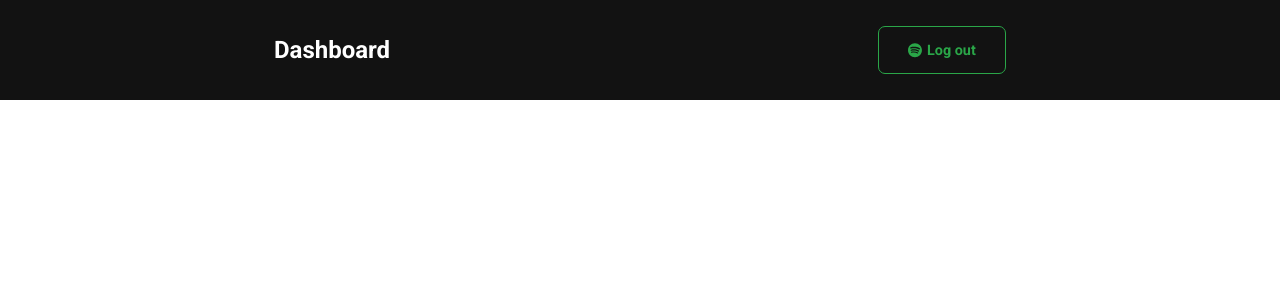
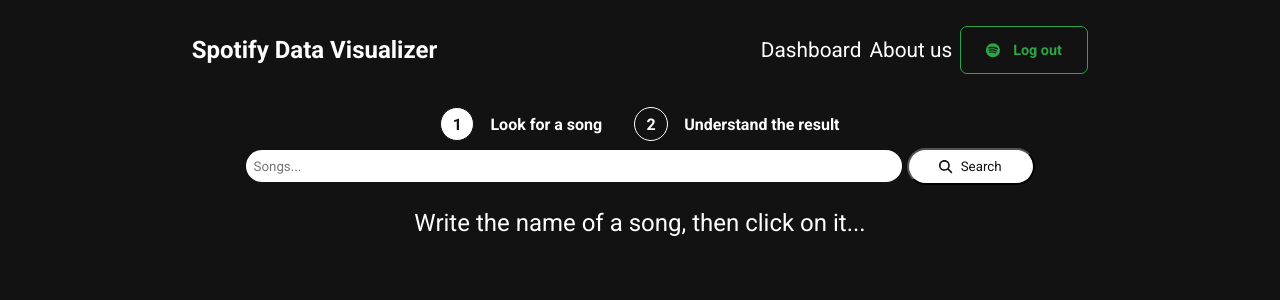
Before and after one commit to GuidoRial/spotify-data-frontend, a Vue app: page /dashboard/track-audio-features in a window 1280 px wide. Shown: the top 300 px of the page. Built offline with nearby package versions, Linux system fonts and the light colour scheme.

Commit message:
Clean code, add basic dashboard UI and getTrackAudioFeatures section

```diff
--- a/src/components/Navbar.vue
+++ b/src/components/Navbar.vue
@@ -1,9 +1,13 @@
 <template>
   <nav class="navbar">
-    <h2 @click="redirectToDashboard">Dashboard</h2>
-    <button class="logout-spotify-button" @click="logoutFromApp">
-      <font-awesome-icon icon="fa-brands fa-spotify" />Log out
-    </button>
+    <h2>Spotify Data Visualizer</h2>
+    <div class="navbar-sections">
+      <p class="navbar-section" @click="redirectToDashboard">Dashboard</p>
+      <p class="navbar-section">About us</p>
+      <button class="logout-spotify-button" @click="logoutFromApp">
+        <font-awesome-icon icon="fa-brands fa-spotify" />Log out
+      </button>
+    </div>
   </nav>
 </template>
 <script>
@@ -15,7 +19,7 @@
     ...mapActions(authStore, ["logout"]),
     logoutFromApp() {
       this.logout();
-      this.$router.push("login");
+      this.$router.push({ name: "login" });
     },
     redirectToDashboard() {
       this.$router.push({ name: "dashboard" });
@@ -24,6 +28,19 @@
 };
 </script>
 <style>
+.navbar-sections {
+  display: flex;
+  align-items: center;
+  gap: 0.5rem;
+}
+.navbar-section {
+  cursor: pointer;
+  color: var(--white);
+  font-size: 1.3rem;
+}
+.navbar-section:hover {
+  border-bottom: 1px solid var(--white);
+}
 .navbar {
   background-color: var(--black);
   display: flex;
@@ -48,7 +65,7 @@
   display: flex;
   align-items: center;
   justify-content: center;
-  gap: 0.3rem;
+  gap: 0.8rem;
 }
 
 .logout-spotify-button:hover {
--- a/src/main.js
+++ b/src/main.js
@@ -7,8 +7,9 @@
 import { FontAwesomeIcon } from "@fortawesome/vue-fontawesome";
 
 import { faSpotify } from "@fortawesome/free-brands-svg-icons";
+import { faMagnifyingGlass } from "@fortawesome/free-solid-svg-icons";
 
-library.add(faSpotify);
+library.add(faSpotify, faMagnifyingGlass);
 const pinia = createPinia();
 createApp(App)
   .use(pinia)
--- a/src/store/spotify.js
+++ b/src/store/spotify.js
@@ -16,15 +16,40 @@
     };
   },
   actions: {
-    async getTrackAudioFeatures(songId) {
+    async getTrackById(id) {
+      try {
+        let res = await axios.get(
+          `https://api.spotify.com/v1/tracks/${id}`,
+          this.optionsObject
+        );
+        let response = res.data;
+        let song = {
+          songUri: response.uri,
+          track_name: response.name,
+          track_id: response.id,
+          duration: response.duration_ms,
+          artist_name: response.artists[0].name,
+          artist_id: response.artists[0].id,
+          album_name: response.album.name,
+          album_image: response.album.images[0].url,
+          album_id: response.album.id,
+        };
+        return song;
+      } catch (e) {
+        throw e;
+      }
+    },
+    async getTrackAudioFeatures(id) {
       // Get artist and track data into object before sending it
       try {
         let result = await axios.get(
-          `https://api.spotify.com/v1/audio-features/${songId}`,
+          `https://api.spotify.com/v1/audio-features/${id}`,
           this.optionsObject
         );
 
-        return result.data;
+        let song = await this.getTrackById(id);
+
+        return { audio_features: result.data, song };
       } catch (e) {
         throw e;
       }
@@ -206,6 +231,34 @@
         let albumAudioFeatures = await this.getAlbumAudioFeatures(albumId);
 
         return { albumAudioFeatures, albumSentimentAnalysis };
+      } catch (e) {
+        throw e;
+      }
+    },
+    async searchForSong(q) {
+      // Return a list of options for the user to choose, then get the artistId when they clicks on it
+      //"6XyY86QOPPrYVGvF9ch6wz" - Linkin Park
+      try {
+        let res = await axios.get(
+          `https://api.spotify.com/v1/search?type=track&q=${q}`,
+          this.optionsObject
+        );
+        let result = res.data.tracks.items;
+        let tracks = result.map((track) => {
+          return {
+            songUri: track.uri,
+            track_name: track.name,
+            track_id: track.id,
+            duration: track.duration_ms,
+            artist_name: track.artists[0].name,
+            artist_id: track.artists[0].id,
+            album_name: track.album.name,
+            album_image: track.album.images[0].url,
+            album_id: track.album.id,
+          };
+        });
+
+        return tracks;
       } catch (e) {
         throw e;
       }
--- a/src/styles/app.css
+++ b/src/styles/app.css
@@ -5,13 +5,17 @@
   padding: 0;
   margin: 0;
   font-family: "Roboto", sans-serif;
+  outline: none;
+  scroll-behavior: smooth;
 }
+
 :root {
   --spotify-green: #2aa648;
   --white: #fff;
   --black: #121212;
-  --dark-brown: #2a2b2a;
+  --spotify-gray: #181818;
   --dark-gray: #a9a9a9;
+  --gray: #9a9a9a;
 }
 
 .d-flex-justify-align-center {
@@ -35,3 +39,7 @@
 .font-weight-bold {
   font-weight: 700;
 }
+
+.color-white {
+  color: var(--white);
+}
--- a/src/views/AudioFeatures/GetTrackAudioFeatures.vue
+++ b/src/views/AudioFeatures/GetTrackAudioFeatures.vue
@@ -1,15 +1,302 @@
 <template>
   <Navbar />
+  <div class="get-track-audio-features">
+    <div class="steps">
+      <div class="individual-step">
+        <div
+          :class="
+            currentStep === 1
+              ? 'step-number-container-selected'
+              : 'step-number-container-not-selected'
+          "
+        >
+          <p
+            :class="
+              currentStep === 1
+                ? 'step-number-selected'
+                : 'step-number-not-selected'
+            "
+          >
+            1
+          </p>
+        </div>
+        <div class="step-name">Look for a song</div>
+      </div>
+      <div class="individual-step">
+        <div
+          :class="
+            currentStep === 2
+              ? 'step-number-container-selected'
+              : 'step-number-container-not-selected'
+          "
+        >
+          <p
+            :class="
+              currentStep === 2
+                ? 'step-number-selected'
+                : 'step-number-not-selected'
+            "
+          >
+            2
+          </p>
+        </div>
+        <div class="step-name">Understand the result</div>
+      </div>
+    </div>
+    <div class="search-section" v-if="currentStep === 1">
+      <input
+        type="text"
+        class="search-bar"
+        placeholder="Songs..."
+        v-model="searchBar"
+      />
+      <button class="search-button" @click="searchSong(this.searchBar)">
+        <font-awesome-icon icon="fa-solid fa-magnifying-glass" />Search
+      </button>
+    </div>
+    <div class="how-to-use" v-if="!searchResults?.length && currentStep === 1">
+      <p class="explanation">Write the name of a song, then click on it...</p>
+    </div>
+    <div
+      class="search-result-section"
+      v-else-if="searchResults?.length && currentStep === 1"
+    >
+      <div class="search-results" v-for="(result, i) in searchResults">
+        <div class="individual-result" @click="selectSong(result.track_id)">
+          <div class="track-data">
+            <img :src="result.album_image" class="album-image" />
+            <div>
+              <p class="track-name">{{ result.track_name }}</p>
+              <p class="artist-name">{{ result.artist_name }}</p>
+            </div>
+          </div>
+          <div class="track-actions">
+            <font-awesome-icon
+              icon="fa-brands fa-spotify"
+              id="openWithSpotify"
+              @click="openSongOnSpotify(result.songUri)"
+            />
+            <p class="track-duration">
+              {{ msToMinutesAndSeconds(result.duration) }}
+            </p>
+          </div>
+        </div>
+      </div>
+    </div>
+    <div v-else-if="currentStep === 2">
+      <div>Graph goes here</div>
+      <div>Interpretation goes here</div>
+      <div>
+        <button class="restart-button" @click="restart">Restart?</button>
+      </div>
+    </div>
+  </div>
 </template>
 <script>
 import Navbar from "@/components/Navbar.vue";
+import spotifyStore from "@/store/spotify";
+import { mapActions } from "pinia";
 export default {
   name: "get-track-audio-features",
   components: {
     Navbar,
   },
-  mounted() {
-    console.log("track");
+  data() {
+    return {
+      currentStep: 1,
+      searchBar: null,
+      searchResults: [],
+      songId: null,
+      trackData: null,
+    };
+  },
+  methods: {
+    ...mapActions(spotifyStore, ["searchForSong", "getTrackAudioFeatures"]),
+    async searchSong(searchBar) {
+      try {
+        if (this.searchResults) this.searchResults = [];
+        if (!searchBar) return;
+        let tracksOptions = await this.searchForSong(searchBar);
+        this.searchResults = tracksOptions;
+        this.searchBar = null;
+      } catch (e) {
+        throw e;
+      }
+    },
+    msToMinutesAndSeconds(ms) {
+      let minutes = Math.floor(ms / 60000);
+      let seconds = ((ms % 60000) / 1000).toFixed(0);
+      return minutes + ":" + (seconds < 10 ? "0" : "") + seconds;
+    },
+    openSongOnSpotify(url) {
+      window.open(url, "_blank").focus();
+    },
+    selectSong(id) {
+      this.songId = id;
+      this.getSongAudioFeatures(id);
+      this.currentStep = 2;
+    },
+    async getSongAudioFeatures(id) {
+      try {
+        let trackAudioFeatures = await this.getTrackAudioFeatures(id);
+        this.trackData = trackAudioFeatures;
+        console.log(this.trackData);
+      } catch (e) {
+        throw e;
+      }
+    },
+    restart() {
+      this.currentStep = 1;
+      this.searchBar = null;
+      this.searchResults = [];
+      this.songId = null;
+      this.trackData = null;
+    },
   },
 };
 </script>
+<style scoped>
+.restart-button {
+  width: 7rem;
+  height: 2rem;
+  cursor: pointer;
+  background-color: var(--spotify-green);
+  color: var(--white);
+  font-weight: 700;
+  border-radius: 10px;
+}
+.how-to-use {
+  padding: 1rem;
+}
+.explanation {
+  font-size: 1.5rem;
+  color: var(--white);
+}
+#openWithSpotify {
+  color: var(--spotify-green);
+}
+.track-actions {
+  display: flex;
+  align-items: center;
+  gap: 0.5rem;
+}
+.search-result-section {
+  height: 70vh;
+  overflow: scroll;
+  overflow-x: hidden;
+}
+.track-duration {
+  color: var(--gray);
+}
+.track-data {
+  display: flex;
+  align-items: center;
+  gap: 1rem;
+  text-align: left;
+  padding: 0.5rem;
+}
+.search-results {
+  display: flex;
+  justify-content: center;
+}
+.individual-result {
+  width: 80%;
+  display: flex;
+  align-items: center;
+  justify-content: space-between;
+  cursor: pointer;
+  padding: 0 5px;
+}
+.individual-result:hover {
+  background-color: var(--spotify-gray);
+}
+.track-name {
+  font-weight: 700;
+  color: var(--white);
+}
+
+.artist-name {
+  color: var(--dark-gray);
+}
+.album-image {
+  width: 3rem;
+  height: auto;
+}
+.search-section {
+  display: flex;
+  align-items: center;
+  justify-content: center;
+  gap: 5px;
+  margin-bottom: 0.5rem;
+}
+.search-button {
+  width: 8rem;
+  height: 2.3rem;
+  border-radius: 30px;
+  padding: 0.5rem;
+  display: flex;
+  align-items: center;
+  justify-content: center;
+  gap: 0.5rem;
+  color: var(--black);
+  background-color: var(--white);
+  cursor: pointer;
+}
+.search-bar {
+  width: 40rem;
+  height: 1rem;
+  border-radius: 30px;
+  padding: 0.5rem;
+  border: none;
+}
+.search-bar:focus,
+.search-bar:active {
+  outline: none;
+}
+.step-name {
+  font-weight: 700;
+  color: var(--white);
+}
+.step-number-not-selected {
+  color: var(--white);
+  font-weight: 700;
+}
+.step-number-selected {
+  color: var(--black);
+  font-weight: 700;
+}
+.step-number-container-selected {
+  border: 1px solid var(--black);
+  border-radius: 50%;
+  height: 2rem;
+  width: 2rem;
+  display: flex;
+  justify-content: center;
+  align-items: center;
+  background-color: var(--white);
+}
+.step-number-container-not-selected {
+  border: 1px solid var(--white);
+  border-radius: 50%;
+  height: 2rem;
+  width: 2rem;
+  display: flex;
+  justify-content: center;
+  align-items: center;
+}
+.individual-step {
+  display: flex;
+  align-items: center;
+  gap: 1rem;
+  margin: 0 1rem;
+}
+.get-track-audio-features {
+  background-color: var(--black);
+  height: 89vh;
+}
+.steps {
+  display: flex;
+  justify-content: center;
+  height: 3rem;
+}
+</style>
```
